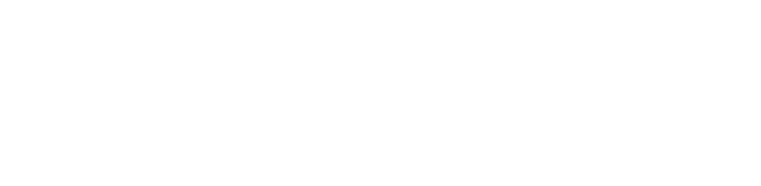
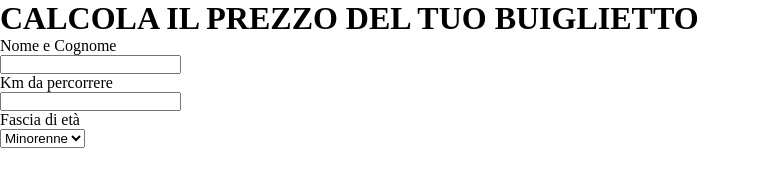
Before and after one commit to AlexT97x/js-biglietto-treno-form, a plain HTML site: page index.html in a window 1280 px wide. Shown: the whole page, without its empty margins (0-761 px from the left). Drawn offline with Linux system fonts and the light colour scheme.

Commit message:
creazione struttura html

```diff
--- a/index.html
+++ b/index.html
@@ -9,6 +9,18 @@
     <script defer src="./script/script.js"></script>
 </head>
 <body>
-
+    <h1>CALCOLA IL PREZZO DEL TUO BUIGLIETTO</h1>
+    <p>Nome e Cognome</p>
+    <input type="number" id="eta">
+    <p>Km da percorrere</p>
+    <input type="number" id="km_tratta">
+    <p>Fascia di età</p>
+    <form name='form'  method='GET'>
+        <select name='fascoa_eta'>
+            <option value='A'>Minorenne</option>
+            <option value='B'>Adulto</option>
+            <option value='C'>Anziano</option>
+        </select>
+    </form>
 </body>
 </html>
```
